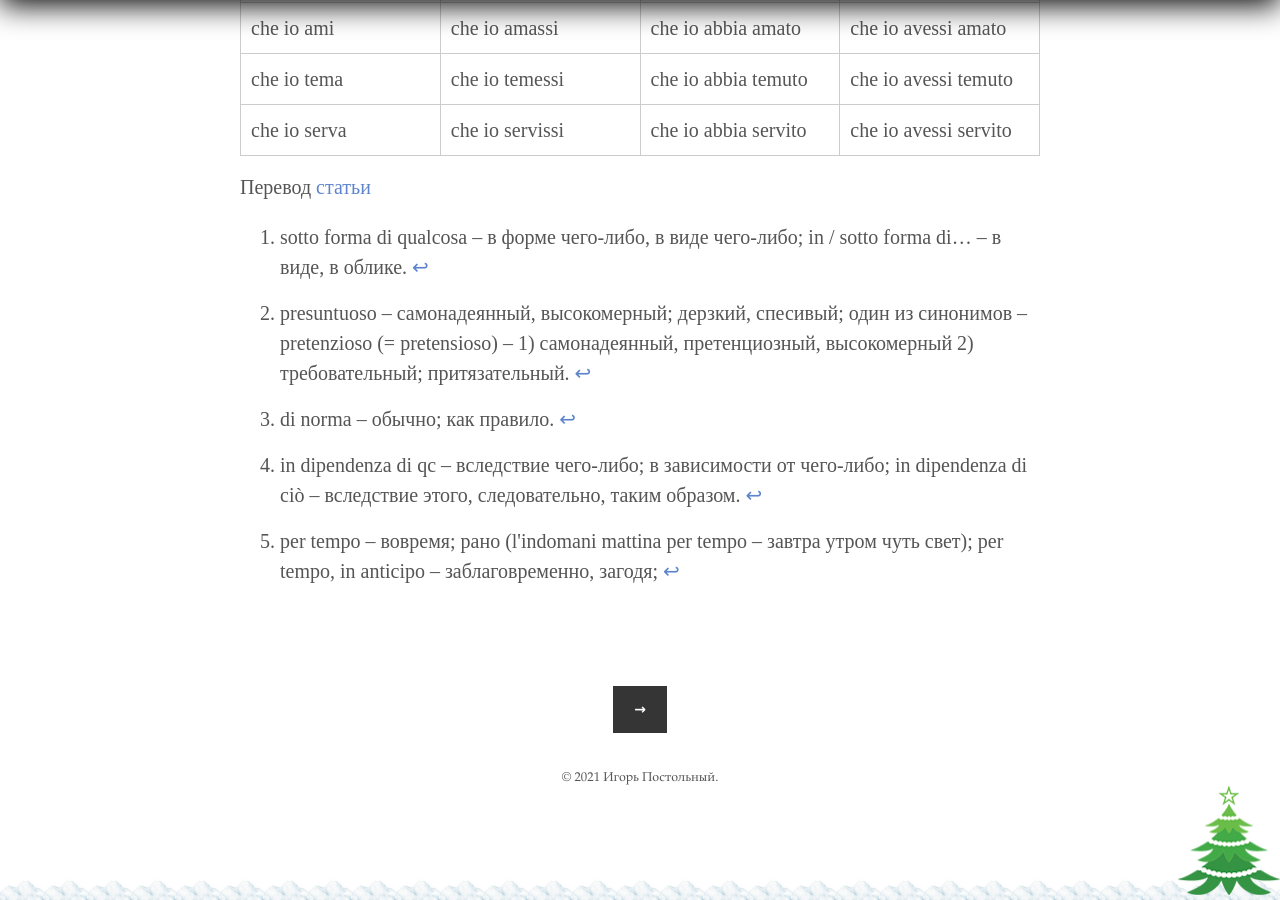
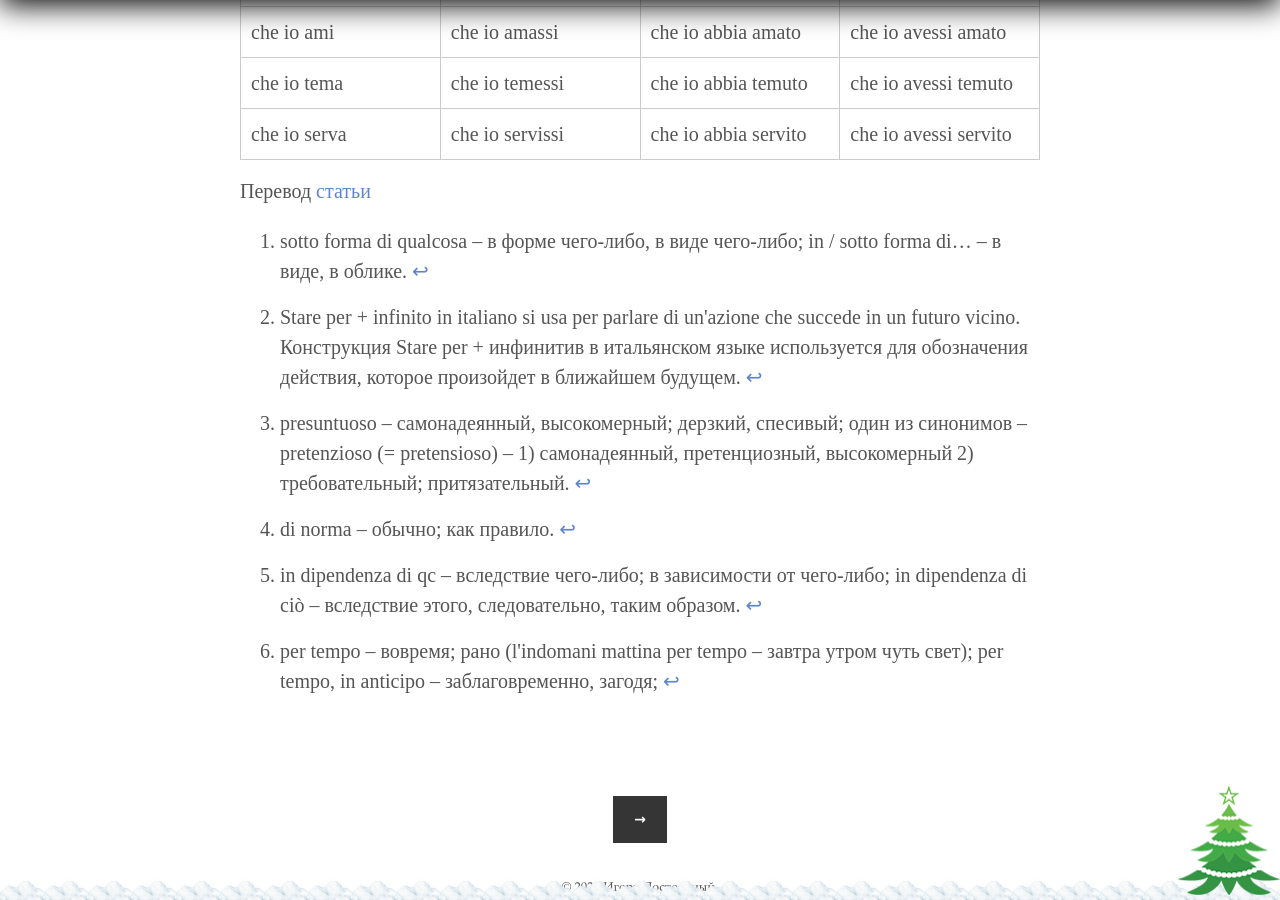
Before and after one commit to postolny/postolny.github.io, a Jekyll site: the page built from _posts/2021-04-09-il-modo-congiuntivo-uso-tempi-esempi.md, in a window 1280 px wide and 900 px high, scrolled down 3091 px. Built offline with Jekyll 4.4.1, drawn with Linux system fonts in a browser that asks for light colours; some of the changed text lies outside the part shown.

Commit message:
Add files via upload

```diff
--- a/_posts/2021-04-09-il-modo-congiuntivo-uso-tempi-esempi.md
+++ b/_posts/2021-04-09-il-modo-congiuntivo-uso-tempi-esempi.md
@@ -68,10 +68,12 @@ Il modo congiuntivo dispone di quattro tempi: due semplici (**presente** e **imp
 
 [^1]: sotto forma di qualcosa – в форме чего-либо, в виде чего-либо; in / sotto forma di... – в виде, в облике.
 
-[^2]: presuntuoso – самонадеянный, высокомерный; дерзкий, спесивый; один из синонимов – pretenzioso (= pretensioso) – 1) самонадеянный, претенциозный, высокомерный 2) требовательный; притязательный.
+[^2]: Stare per + infinito in italiano si usa per parlare di un'azione che succede in un futuro vicino. Конструкция Stare per + инфинитив в итальянском языке используется для обозначения действия, которое произойдет в ближайшем будущем.
 
-[^3]: di norma – обычно; как правило.
+[^3]: presuntuoso – самонадеянный, высокомерный; дерзкий, спесивый; один из синонимов – pretenzioso (= pretensioso) – 1) самонадеянный, претенциозный, высокомерный 2) требовательный; притязательный.
 
-[^4]: in dipendenza di qc – вследствие чего-либо; в зависимости от чего-либо; in dipendenza di ciò – вследствие этого, следовательно, таким образом.
+[^4]: di norma – обычно; как правило.
 
-[^5]: per tempo – вовремя; рано (l'indomani mattina per tempo – завтра утром чуть свет); per tempo, in anticipo – заблаговременно, загодя;
+[^5]: in dipendenza di qc – вследствие чего-либо; в зависимости от чего-либо; in dipendenza di ciò – вследствие этого, следовательно, таким образом.
+
+[^6]: per tempo – вовремя; рано (l'indomani mattina per tempo – завтра утром чуть свет); per tempo, in anticipo – заблаговременно, загодя;
```
Also changed, not shown: other parts of _posts/2021-04-09-il-modo-congiuntivo-uso-tempi-esempi.md (+5 -5 lines).
